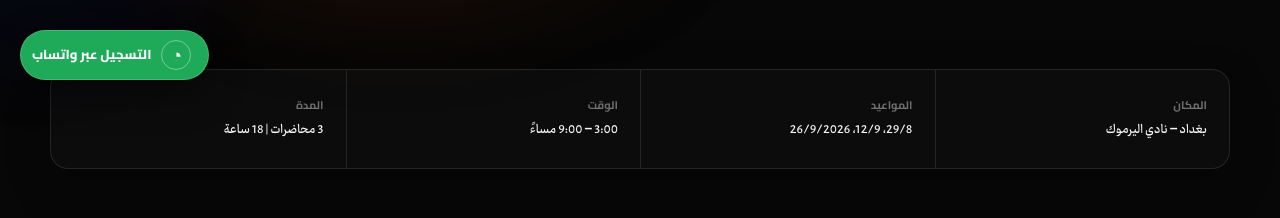
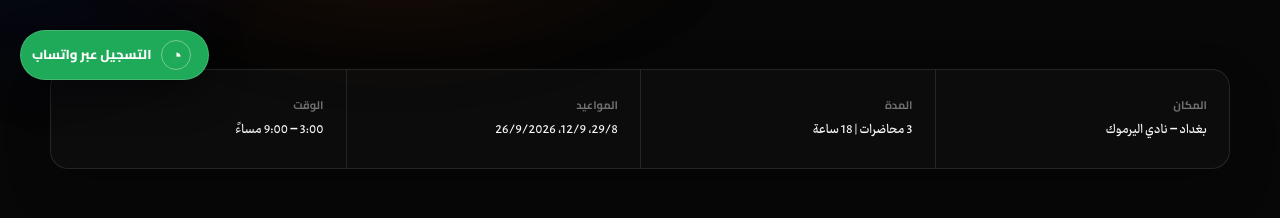
Before and after one commit to Al-Rowads/sms-landing, a Next.js app: page / in a window 1280 px wide. Shown: the part 700-918 px from the top of the page. Built offline with nearby package versions, Linux system fonts and the light colour scheme.

Commit message:
auto play

```diff
--- a/app/page.tsx
+++ b/app/page.tsx
@@ -10,9 +10,9 @@ type SearchParams = Promise<{
 
 const courseHighlights = [
   { label: "المكان", value: "بغداد – نادي اليرموك" },
+  { label: "المدة", value: "3 محاضرات | 18 ساعة" },
   { label: "المواعيد", value: "29/8، 12/9، 26/9/2026" },
-  { label: "الوقت", value: "3:00 – 9:00 مساءً" },
-  { label: "المدة", value: "3 محاضرات | 18 ساعة" }
+  { label: "الوقت", value: "3:00 – 9:00 مساءً" }
 ];
 
 const outcomes = [
@@ -41,9 +41,9 @@ const outcomes = [
 const courseDetails = [
   { label: "المدرب", value: "د. أحمد الكاتب" },
   { label: "المكان", value: "بغداد – نادي اليرموك الترفيهي" },
+  { label: "المدة", value: "3 محاضرات | 18 ساعة" },
   { label: "المواعيد", value: "29/8، 12/9، 26/9/2026" },
   { label: "الوقت", value: "3:00 – 9:00 مساءً" },
-  { label: "المدة", value: "3 محاضرات | 18 ساعة" },
   { label: "الشهادة", value: "شهادة من أكاديمية الرواد" }
 ];
 
```
